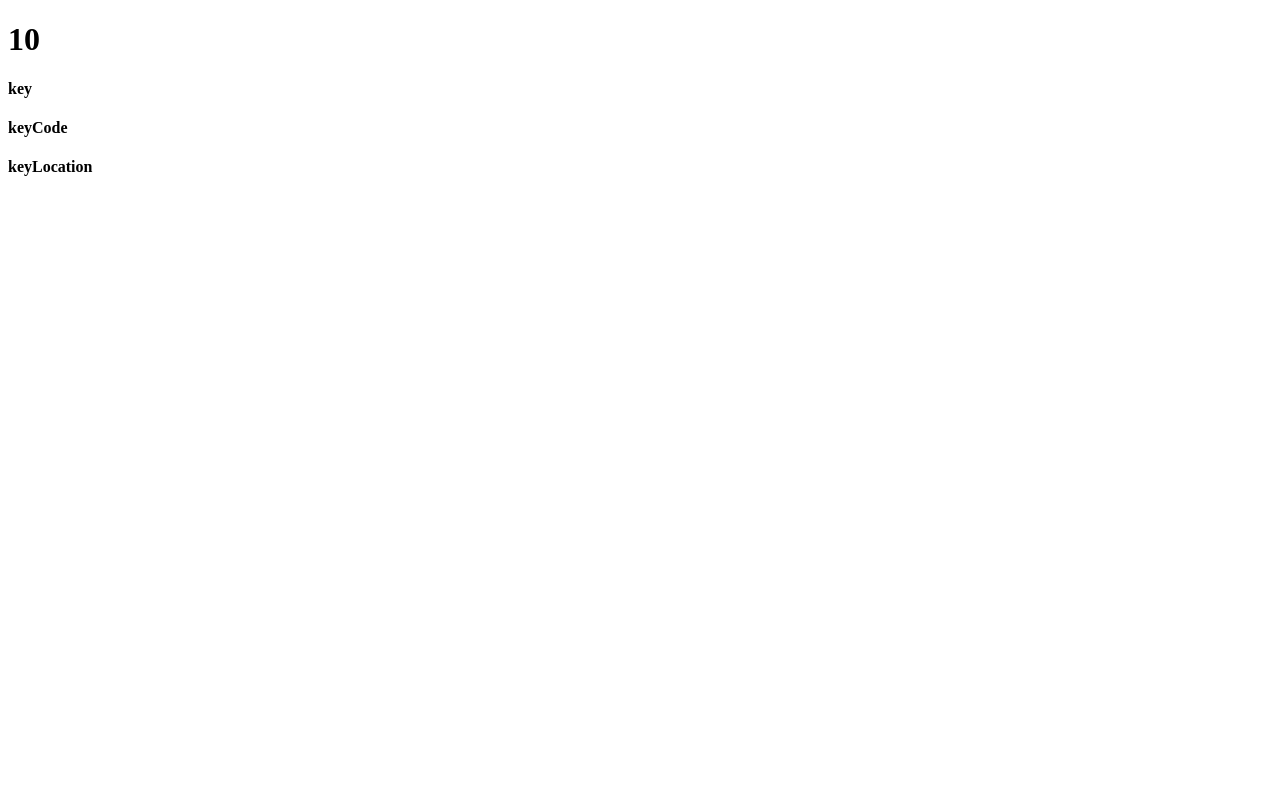
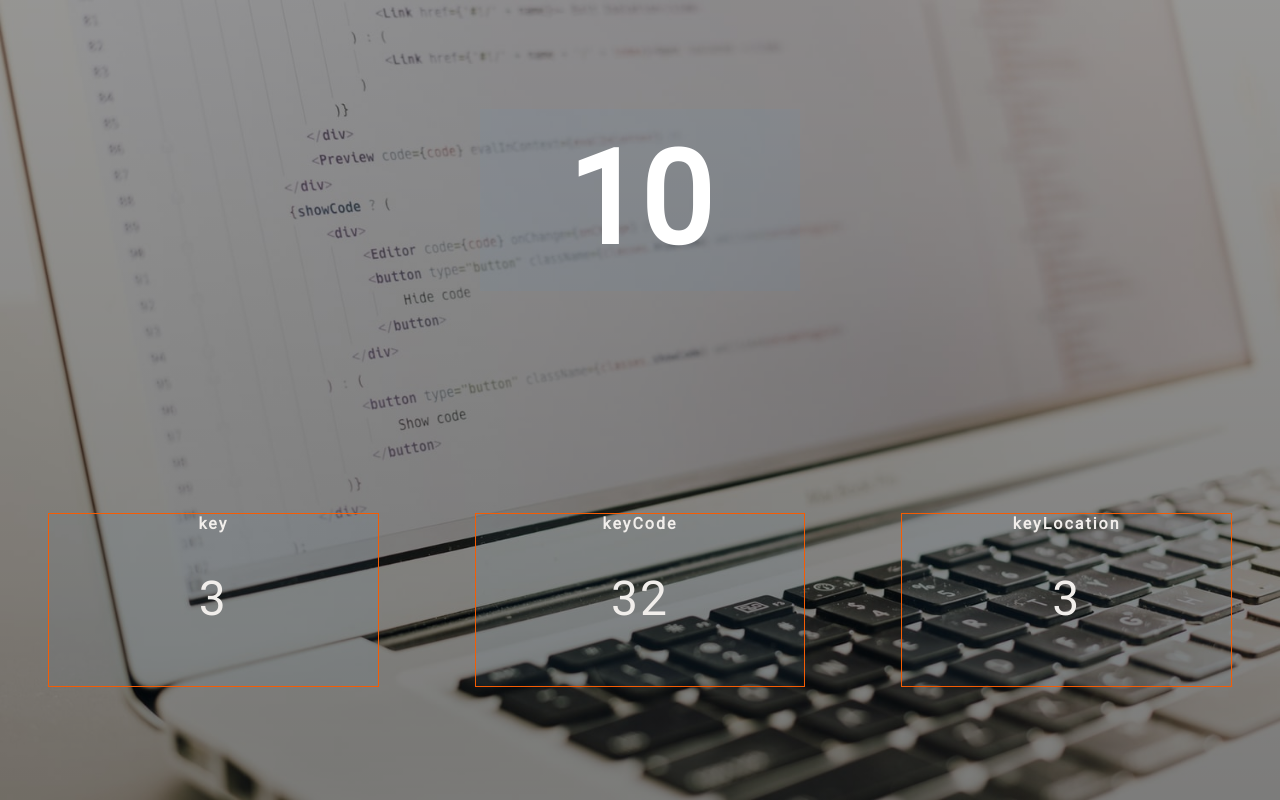
Before and after one commit to manoharys/KeyCode-Generator, a plain HTML site: page index.html in a window 1280 px wide. Drawn offline with Linux system fonts and the light colour scheme.

Commit message:
added initial styles to html document

```diff
--- a/index.html
+++ b/index.html
@@ -12,16 +12,20 @@
     <div class="wrapper">
         <div class="upper-UI">
             <h1>10</h1>
+
         </div>
         <div class="lower-UI">
-            <div class="box1">
+            <div class="box">
                 <h4>key</h4>
+                <div id="key" class="code">3</div>
             </div>
-            <div class="box2">
+            <div class="box">
                 <h4>keyCode</h4>
+                <div id="keyCode" class="code">32</div>
             </div>
-            <div class="box3">
+            <div class="box">
                 <h4>keyLocation</h4>
+                <div id="keyLocation" class="code">3</div>
             </div>
         </div>
     </div>
--- a/style.css
+++ b/style.css
@@ -0,0 +1,83 @@
+@import url('https://fonts.googleapis.com/css?family=Montserrat|Roboto&display=swap');
+
+* {
+    margin: 0;
+    padding: 0;
+    font-family: 'Roboto', sans-serif;
+    box-sizing: border-box;
+}
+
+.wrapper {
+    height: 100vh;
+    width: 100%;
+    background-image: linear-gradient(rgba(0, 0, 0, 0.4), rgba(0, 0, 0, 0.5)), url('./images/background.jpg');
+    background-repeat: no-repeat;
+    background-size: 100% 100%;
+    background-position: center top;
+    display: flex;
+    flex-direction: column;
+}
+
+.upper-UI {
+    height: 50vh;
+    width: 100%;
+    display: flex;
+    justify-content: center;
+    align-items: center;
+    font-size: 4rem;
+    color: white;
+    font-weight: 100;
+}
+
+.upper-UI h1 {
+
+    padding: 1rem;
+    background-color: rgba(54, 151, 230, 0.048);
+    cursor: pointer;
+    outline: none;
+    transition: all .5s ease;
+    width: 20rem;
+    text-align: center;
+}
+
+.upper-UI h1:hover {
+    background-color: rgba(8, 8, 8, 0.308);
+    transform: scale(1.1);
+}
+
+.lower-UI {
+    height: 50vh;
+    width: 100%;
+    display: flex;
+    justify-content: center;
+    align-items: center;
+}
+
+.lower-UI .box {
+    border: 1px solid rgb(245, 92, 3);
+    padding-top: 0;
+    padding-right: 3rem;
+    padding-left: 3rem;
+    padding-bottom: 3rem;
+    margin: 3rem;
+    width: 25rem;
+    text-align: center;
+    color: rgb(241, 238, 235);
+    letter-spacing: 2px;
+    background-color: rgba(54, 151, 230, 0.041);
+    transition: all .4s ease;
+}
+
+.lower-UI .box:hover {
+    transform: scale(1.08);
+    cursor: pointer;
+}
+
+.code {
+    height: 10vh;
+    display: flex;
+    justify-content: center;
+    align-items: center;
+    font-size: 3rem;
+    margin-top: 25px;
+}
```
Also changed, not shown: images/background.jpg (added).
